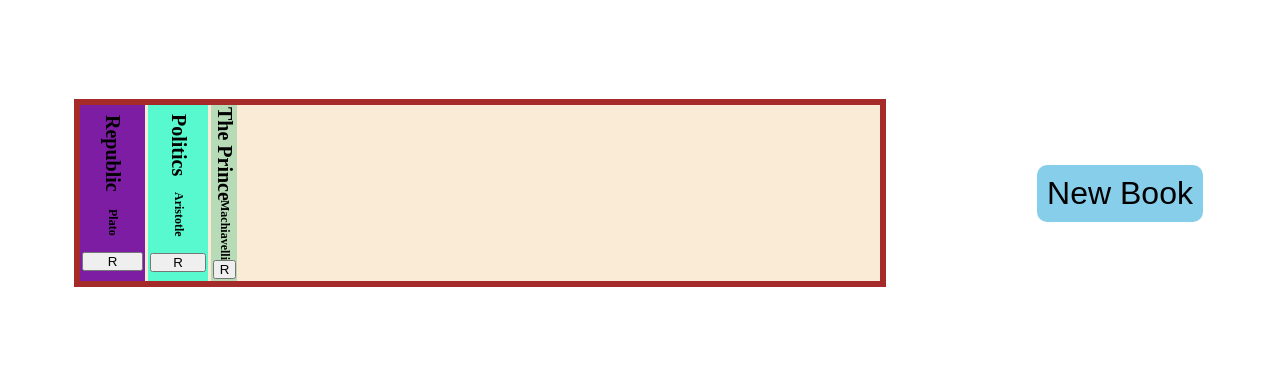
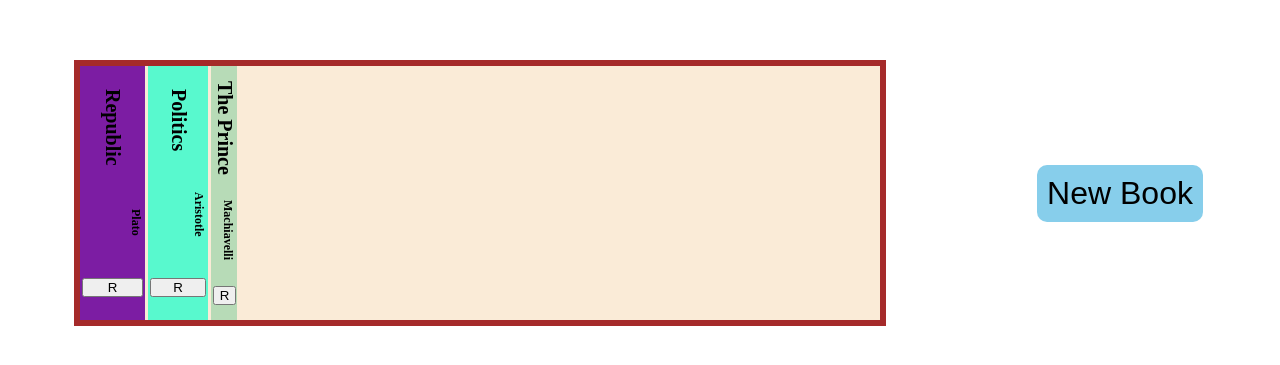
Before and after one commit to weboffools/library, a plain HTML site: page index.html in a window 1280 px wide. Shown: the part 207-572 px from the top of the page. Drawn offline with Linux system fonts and the light colour scheme.

Commit message:
Fix book height styling in style.css

```diff
--- a/style.css
+++ b/style.css
@@ -37,6 +37,7 @@
   align-items: center;
   color: black;
   padding: 2px;
+  height: 250px;
 }
 
 .book h3 {
@@ -52,7 +53,6 @@
   display: flex;
   flex-wrap: wrap;
   flex-direction: column;
-  justify-content: center;
   flex-wrap: wrap;
   font-size: 0.75rem;
   writing-mode: vertical-rl;
```
